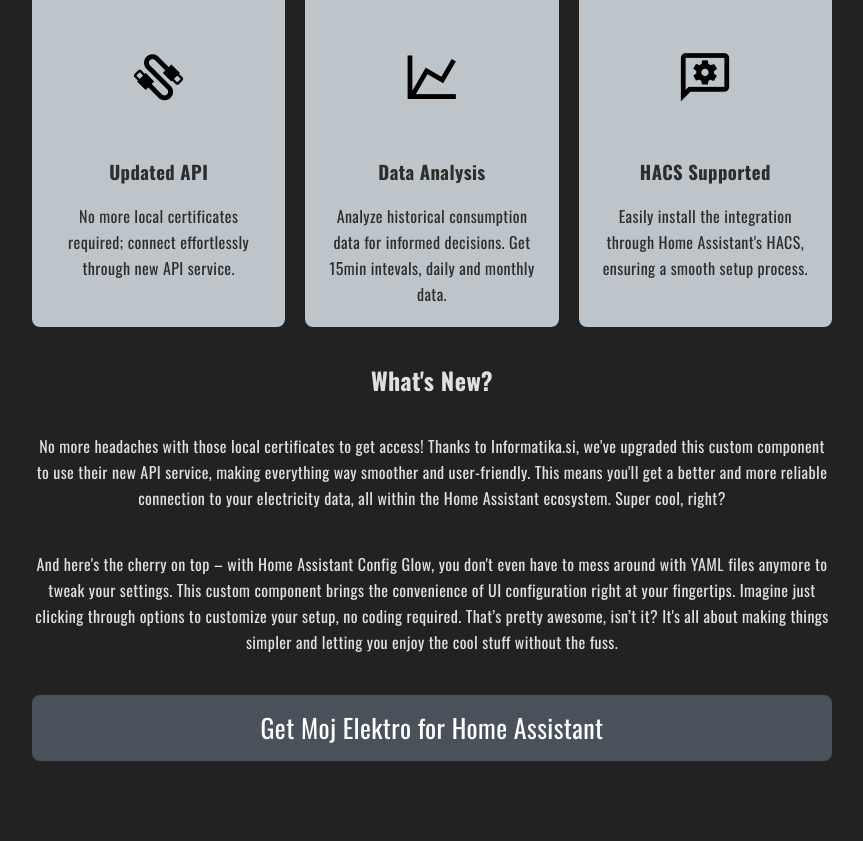
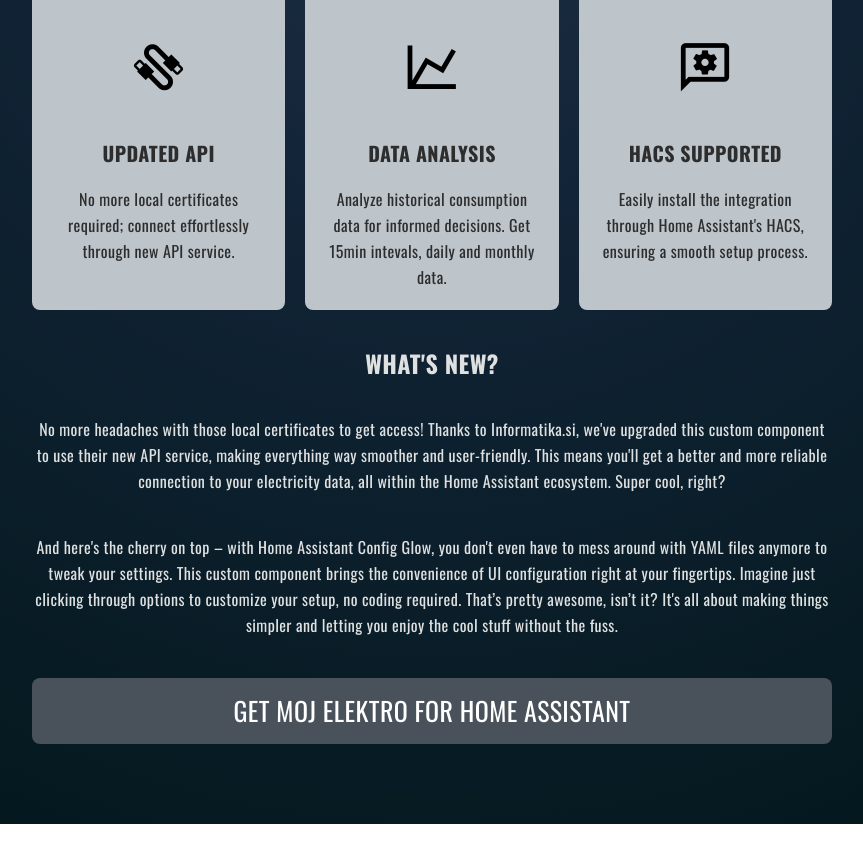
Before and after one commit to frlequ/frlequ.github.io, a plain HTML site: page index.html in a window 1280 px wide. Shown: the part 1092-1933 px from the top of the page, without its empty margins (208-1071 px from the left). Drawn offline with nearby package versions, Linux system fonts and the light colour scheme.

Commit message:
Update index.html

```diff
--- a/index.html
+++ b/index.html
@@ -3,6 +3,11 @@
 <head>
     <meta charset="UTF-8">
     <meta name="viewport" content="width=device-width, initial-scale=1.0">
+    <!-- Description of your page, which search engines might use as the snippet beneath the title in search results. -->
+    <meta name="description" content="Integrate your Moj Elektro electricity meter data into Home Assistant with our custom integration. Easy setup, accurate energy monitoring, and smart home automation.">
+    <!-- Although less important for ranking, you can still specify keywords relevant to your content. -->
+    <meta name="keywords" content="Home Assistant, Moj Elektro, electricity meter, smart home, energy management, custom integration">
+    <meta name="robots" content="index, follow">
     <title>Home Assistant Moj Elektro Integration</title>
     <link href="https://cdn.materialdesignicons.com/5.4.55/css/materialdesignicons.min.css" rel="stylesheet">
 <link rel="preconnect" href="https://fonts.googleapis.com">
@@ -26,6 +31,10 @@
 
         body {
             background-color: var(--bg-color);
+
+background: rgb(31,48,70);
+background: radial-gradient(circle, rgba(31,48,70,1) 0%, rgba(18,36,55,1) 30%, rgba(2,23,27,1) 100%);
+
             color: var(--text-color);
             font-family: 'Roboto', 'Helvetica', 'Arial', sans-serif;
             font-family: "Oswald", sans-serif;
@@ -46,7 +55,13 @@
         h1, h2{
             margin:40px;
             text-align: center;
+            text-transform: uppercase;
         }
+        h3{
+            font-size:20px;
+            text-transform: uppercase;
+        }
+
         .container {
             max-width: 800px;
             margin: auto;
@@ -58,6 +73,7 @@
             justify-content: center;
             flex-wrap: wrap;
             margin: -10px;
+
         }
 
         .feature-box {
@@ -80,7 +96,7 @@
 
         .mdi {
             font-size: 58px;
-            margin:50px;
+            margin:40px;
             color: var(--icon-color);
             */margin-bottom: 0px;*/
         }
@@ -98,16 +114,20 @@
             width: auto; /* Adjust width as needed */
             margin: 20px auto 0; /* Center the button and add space above */
             margin: 40px 0;
+            text-transform: uppercase;
         }
 
         .responsive-image-container {
             width: 100%; /* This makes the container width responsive to the viewport width */
             overflow: hidden; /* Ensures no overflow of the container */
+            /* Optional: Apply border-radius here if you want the container itself to have rounded corners. */
+            border-radius: 8px; /* This will give the container rounded corners. */
         }
 
         .responsive-image-container img {
             width: 100%; /* This makes the image responsive to the container's width */
             height: auto; /* Maintains the aspect ratio of the image */
+            border-radius: 8px; /* This gives the image rounded corners. */
         }
     </style>
 </head>
```
